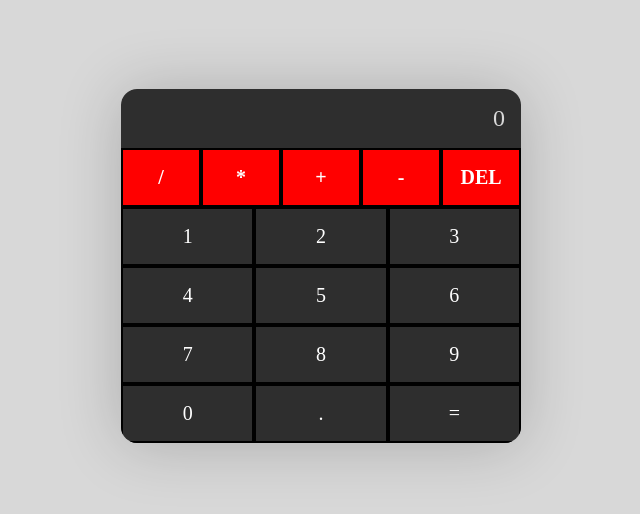
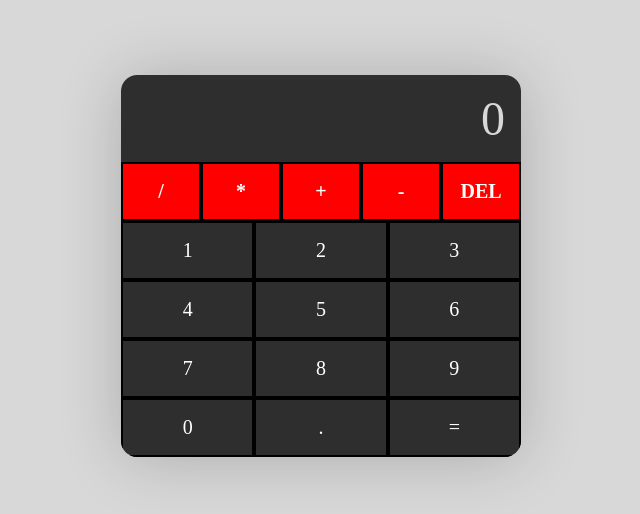
Before and after one commit to 1jdsteele/calculator2, a React (Create React App) app: page / in a window 1280 px wide. Shown: the part 134-648 px from the top of the page, without its empty margins (319-959 px from the left). Built offline with nearby package versions, Linux system fonts and the light colour scheme; the HTML template or start-up script is replaced by a standard one.

Commit message:
numerical display size has been doubled

```diff
--- a/src/index.css
+++ b/src/index.css
@@ -10,7 +10,7 @@
   padding: 0;
   box-sizing: border-box;
   /* look into a font that is preferable */
-  font-family: sand-serif;
+  font-family: san-serif;
 }
 
 body {
@@ -39,7 +39,7 @@ body {
   text-align: right;
   background-color: var(--dark);
   color: var(--light);
-  font-size: 24px;
+  font-size: 48px;
   font-weight: 300;
   display: flex;
   align-items: flex-end;
@@ -48,7 +48,7 @@ body {
 }
 
 .display span {
-  font-size: 14px;
+  font-size: 28px;
   color: #888;
 }
 
@@ -112,9 +112,11 @@ button:hover {
   .display {
     min-height: calc(100vh / 6);
 
+
   }
 
   .numdis{
-
+   /* font-size: 50%; */
+   /* height: 50%; */
   }
 }
```
